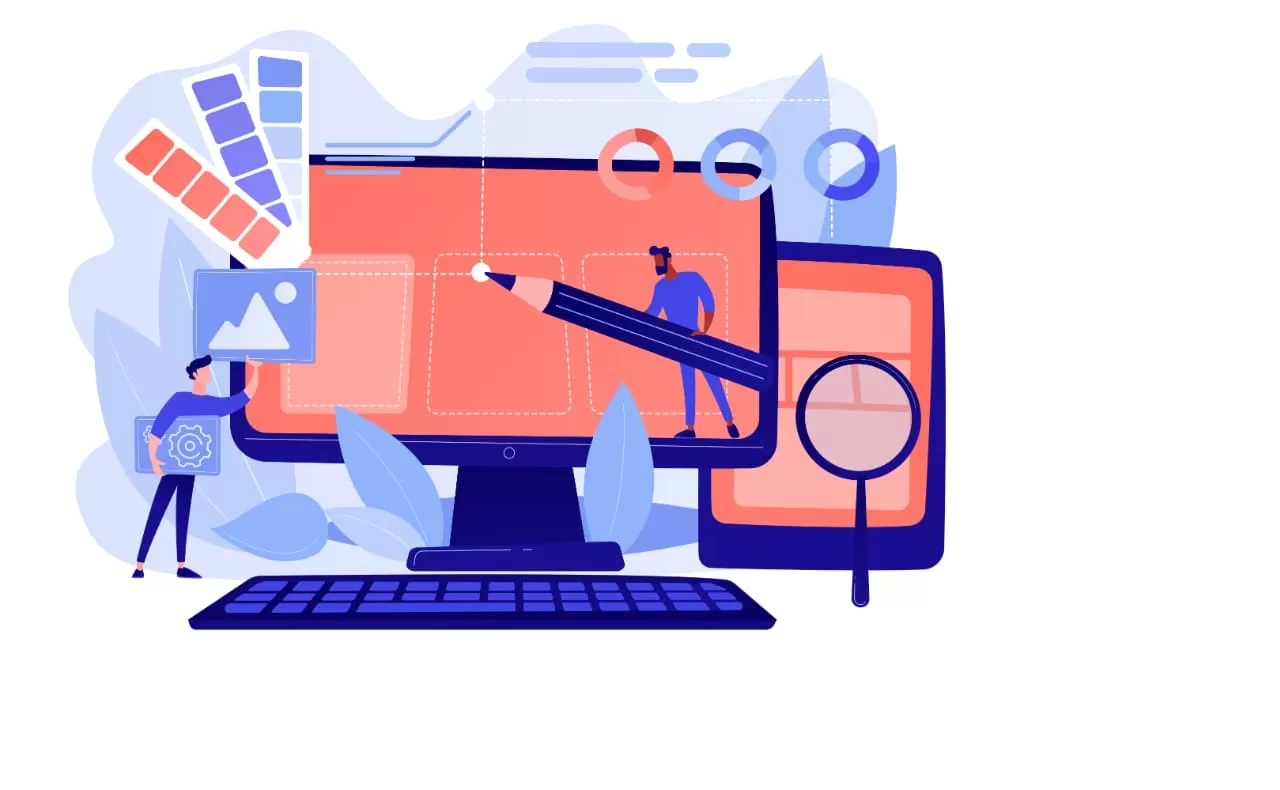
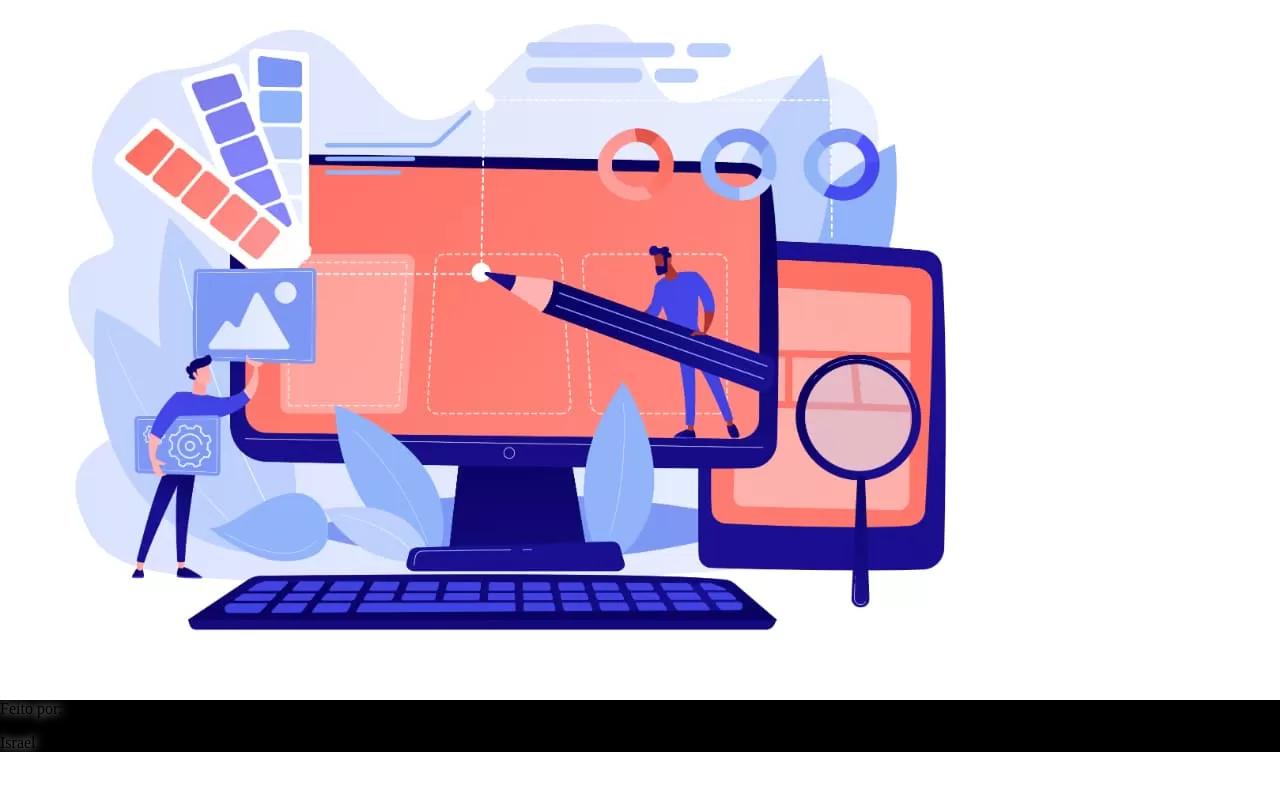
Before and after one commit to israel2025/my-site, a plain HTML site: page index.html in a window 1280 px wide. Drawn offline with Linux system fonts and the light colour scheme.

Commit message:
Add files via upload

```diff
--- a/index.html
+++ b/index.html
@@ -8,14 +8,12 @@
     <link rel="shortcut icon" href="favicon.ico" type="image/x-icon">
 </head>
 <body>
-    <header>
+    <main>
         <img src="OrgCoral_Ofc-01_Concept-06-1.webp" alt="abetura">
-    </header>
-    <main>
-
     </main>
     <footer>
-
+        <p class="f">Feito por:</p>
+        <p class="f">Israel</p>
     </footer>
 </body>
 </html>
--- a/style.css
+++ b/style.css
@@ -1,3 +1,11 @@
 body, html {
     margin: 0px;
 }
+
+.f {
+    text-shadow: 0px 0px 10px white;
+}
+
+footer {
+    background-color: black
+}
```
